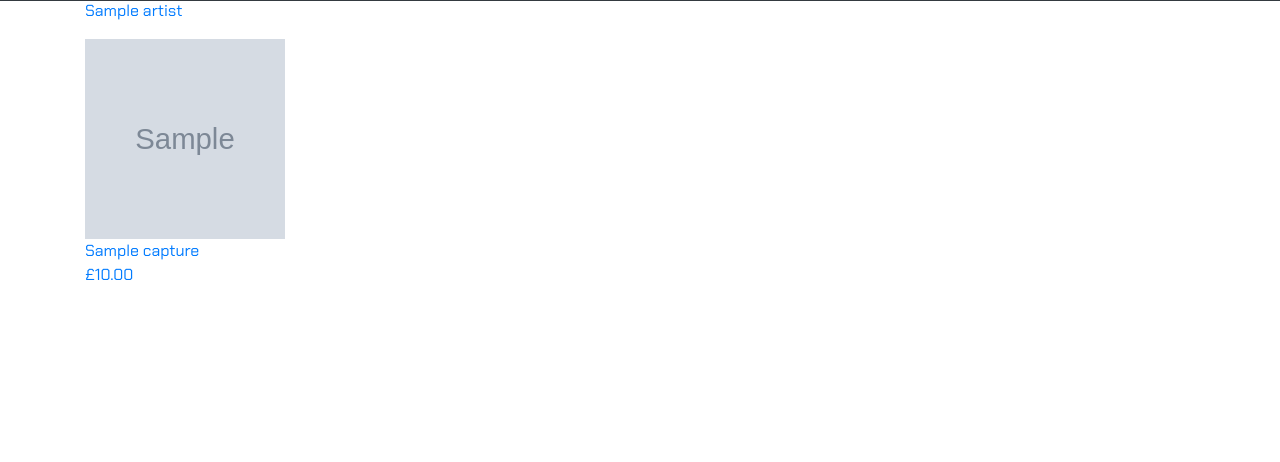
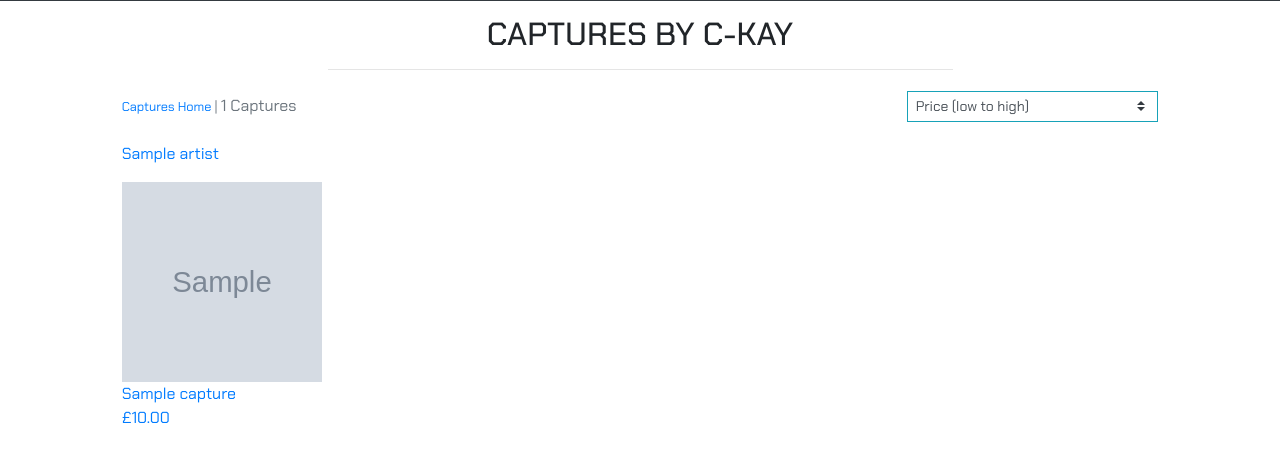
Before and after one commit to Code-Institute-Submissions/Juliya91-macc-kay, a Django app: a page that uses captures/templates/captures/captures.html in a window 1280 px wide. Shown: the part 131-593 px from the top of the page. Run offline with Django 3.2, Linux system fonts and the light colour scheme; tables that the repository leaves empty hold one stand-in row (values such as "Sample post"); grey boxes marked "Sample" are stand-in pictures; some libraries are stand-ins or nearby versions.

Commit message:
Add sorting and captures count to capture page

```diff
--- a/captures/templates/captures/captures.html
+++ b/captures/templates/captures/captures.html
@@ -10,7 +10,48 @@
 {% endblock %}
 
 {% block content %}
-    <div class="container">
+    <div class="container-fluid">
+        <div class="row">
+            <div class="col text-center mt-3">
+                <h2 class="logo-font">Captures by C-Kay</h2>
+                {% for c in current_artists %}
+                    <a class="artist-badge text-decoration-none" href="{% url 'captures' %}?artist={{ c.name }}">
+                        <span class="p-2 mt-2 badge badge-white rounded-0 border border-dark">{{ c.friendly_name }}</span>
+                    </a>
+                {% endfor %}
+                <hr class="w-50 mb-1">
+            </div>
+        </div>
+        <div class="row">
+            <div class="captures-container col-10 offset-1">
+                <div class="row mt-1 mb-2">
+                    <div class="col-12 col-md-6 my-auto order-md-last d-flex justify-content-center justify-content-md-end">
+                        <div class="sort-select-wrapper w-50">
+                            <select id="sort-selector" class="custom-select custom-select-sm rounded-0 border border-{% if current_sorting != 'None_None' %}info{% else %}black{% endif %}">
+                                <option value="reset" {% if current_sorting == 'None_None' %}selected{% endif %}>Sort by...</option>
+                                <option value="price_asc" {% if current_sorting == 'price_asc' %}selected{% endif %}>Price (low to high)</option>
+                                <option value="price_desc" {% if current_sorting == 'price_desc' %}selected{% endif %}>Price (high to low)</option>
+                                <option value="artist_asc" {% if current_sorting == 'artist_asc' %}selected{% endif %}>Artist (A-Z)</option>
+                                <option value="artist_desc" {% if current_sorting == 'artist_desc' %}selected{% endif %}>Artist (Z-A)</option>
+                            </select>
+                        </div>
+                    </div>
+                    <div class="col-12 col-md-6 order-md-first">
+                        <p class="text-muted mt-3 text-center text-md-left">
+                            {% if search_term or current_artists or current_sorting != 'None_None' %}
+                                <span class="small"><a href="{% url 'captures' %}">Captures Home</a> | </span>
+                            {% endif %}
+                            {{ captures|length }} Captures{% if search_term %} found for <strong>"{{ search_term }}"</strong>{% endif %}
+                        </p>
+                        {% if captures.artist %}
+                            <p class="small mt-1 mb-0">
+                                <a class="text-muted" href="{% url 'captures' %}?artist={{ captures.artist.name }}">
+                                    <i class="fas fa-tag mr-1"></i>{{ captures.artist.friendly_name }}
+                                </a>
+                            </p>
+                        {% endif %}
+                    </div>
+                </div>
         <div class="row">
             {%for capture in captures%}
                 <div class="col-sm-12 col-md-6 col-lg-3">
--- a/captures/views.py
+++ b/captures/views.py
@@ -1,13 +1,14 @@
 from django.shortcuts import render, redirect, reverse, get_object_or_404
 from django.contrib import messages
 from django.db.models import Q
-from .models import Captures
+from .models import Captures, Artist
 
 
 def all_captures(request):
     """ A view to show all captures, including sorting and search queries """
     captures = Captures.objects.all()
     query = None
+    artists = None
     sort = None
     direction = None
 
@@ -18,12 +19,18 @@
             if sortkey == 'name':
                 sortkey = 'lower_name'
                 captures = captures.annotate(lower_name=Lower('name'))
-
+            if sortkey == 'artist':
+                sortkey = 'artist__name'
             if 'direction' in request.GET:
                 direction = request.GET['direction']
                 if direction == 'desc':
                     sortkey = f'-{sortkey}'
             captures = captures.order_by(sortkey)
+
+        if 'artist' in request.GET:
+            artists = request.GET['artist'].split(',')
+            captures = captures.filter(artist__name__in=artists)
+            artists = Artist.objects.filter(name__in=artists)
 
         if 'q' in request.GET:
             query = request.GET['q']
@@ -41,6 +48,7 @@
     context = {
         'captures': captures,
         'search_term': query,
+        'current_artists': artists,
         'current_sorting': current_sorting,
     }
 
--- a/static/css/base.css
+++ b/static/css/base.css
@@ -89,6 +89,11 @@
     background-color: rgb(36, 35, 35);
 }
 
+a.artist-badge > span.badge:hover {
+    background: #212529 !important;
+    color: #fff !important;
+}
+
 /* -------------------------------- Media Queries */
 
 /* fixed top navbar only on medium and up */
```
Also changed, not shown: captures/templates/captures/capture_detail.html (+7 -0 lines).
